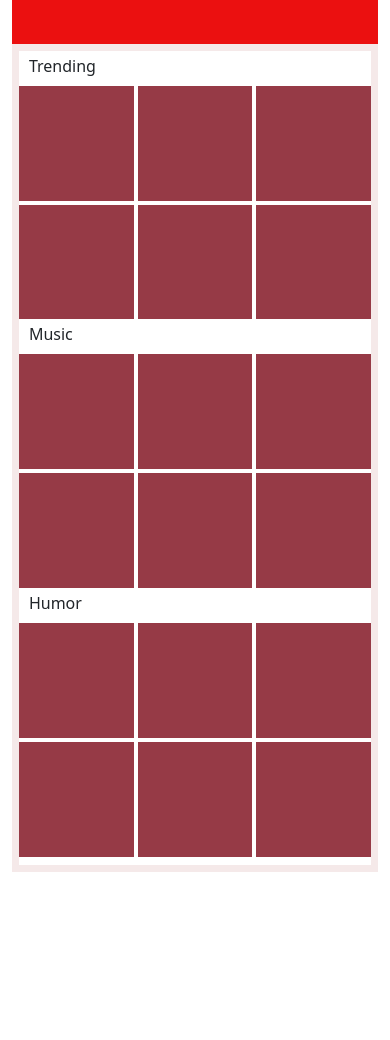
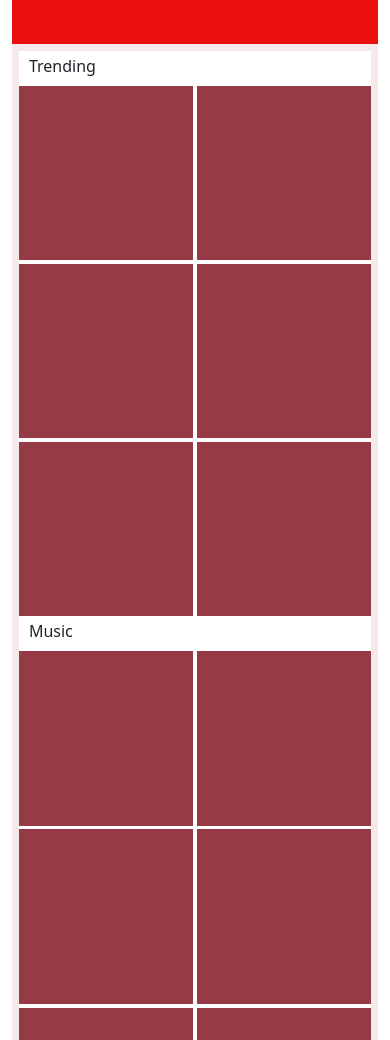
Before and after one commit to abi30/FE21_BS-DAY01-ABDULLA-OYUKA, a plain HTML site: page abdulla/index.html in a window 390 px wide. Shown: the part 60-1100 px from the top of the page. Before the commit the page ends 932 px from the top, so only its background shows below. Drawn offline with nearby package versions, Linux system fonts and the light colour scheme; files that its build step writes are made by us from their sources.

Commit message:
last_added

```diff
--- a/abdulla/index.html
+++ b/abdulla/index.html
@@ -24,33 +24,33 @@
 
            <div class="row">
             <h6>Trending</h6>
-                <div class=" col-4 col-sm-6 col-md-2"> <div class="square"> </div> </div>
-                <div class=" col-4 col-sm-6 col-md-2"> <div class="square"> </div> </div>
-                <div class=" col-4 col-sm-6 col-md-2"> <div class="square"> </div> </div>
-                <div class=" col-4 col-sm-6 col-md-2"> <div class="square"> </div> </div>
-                <div class=" col-4 col-sm-6 col-md-2"> <div class="square"> </div> </div>
-                <div class=" col-4 col-sm-6 col-md-2"> <div class="square"> </div> </div>
+                <div class=" col-6 col-sm-4 col-md-2"> <div class="square"> </div> </div>
+                <div class=" col-6 col-sm-4 col-md-2"> <div class="square"> </div> </div>
+                <div class=" col-6 col-sm-4 col-md-2"> <div class="square"> </div> </div>
+                <div class=" col-6 col-sm-4 col-md-2"> <div class="square"> </div> </div>
+                <div class=" col-6 col-sm-4 col-md-2"> <div class="square"> </div> </div>
+                <div class=" col-6 col-sm-4 col-md-2"> <div class="square"> </div> </div>
 
            </div>
                 <div class="row ">
                     <h6>Music</h6>
 
-                <div class="col-4 col-sm-6 col-md-2 "> <div class="square"> </div> </div>
-                <div class="col-4 col-sm-6 col-md-2  "> <div class="square"> </div> </div>
-                <div class=" col-4 col-sm-6 col-md-2 "> <div class="square"> </div> </div>
-                <div class=" col-4 col-sm-6 col-md-2 "> <div class="square"> </div> </div>
-                <div class=" col-4 col-sm-6 col-md-2 "> <div class="square"> </div> </div>
-                <div class=" col-4 col-sm-6 col-md-2 "> <div class="square"> </div> </div>
+                    <div class=" col-6 col-sm-4 col-md-2"> <div class="square"> </div> </div>
+                    <div class=" col-6 col-sm-4 col-md-2"> <div class="square"> </div> </div>
+                    <div class=" col-6 col-sm-4 col-md-2"> <div class="square"> </div> </div>
+                    <div class=" col-6 col-sm-4 col-md-2"> <div class="square"> </div> </div>
+                    <div class=" col-6 col-sm-4 col-md-2"> <div class="square"> </div> </div>
+                    <div class=" col-6 col-sm-4 col-md-2"> <div class="square"> </div> </div>
 
                 </div>
             <div class="row">
                 <h6>Humor</h6>
-                <div class="col-4 col-sm-6 col-md-2"> <div class="square"> </div> </div>
-                <div class="col-4 col-sm-6 col-md-2  "> <div class="square"> </div> </div>
-                <div class=" col-4 col-sm-6 col-md-2 "> <div class="square"> </div> </div>
-                <div class=" col-4 col-sm-6 col-md-2 "> <div class="square"> </div>  </div>
-                <div class=" col-4 col-sm-6 col-md-2 "> <div class="square"> </div> </div>
-                <div class=" col-4 col-sm-6 col-md-2 "> <div class="square"> </div> </div>
+                <div class=" col-6 col-sm-4 col-md-2"> <div class="square"> </div> </div>
+                <div class=" col-6 col-sm-4 col-md-2"> <div class="square"> </div> </div>
+                <div class=" col-6 col-sm-4 col-md-2"> <div class="square"> </div> </div>
+                <div class=" col-6 col-sm-4 col-md-2"> <div class="square"> </div> </div>
+                <div class=" col-6 col-sm-4 col-md-2"> <div class="square"> </div> </div>
+                <div class=" col-6 col-sm-4 col-md-2"> <div class="square"> </div> </div>
 
                 </div>
           </div>
```
